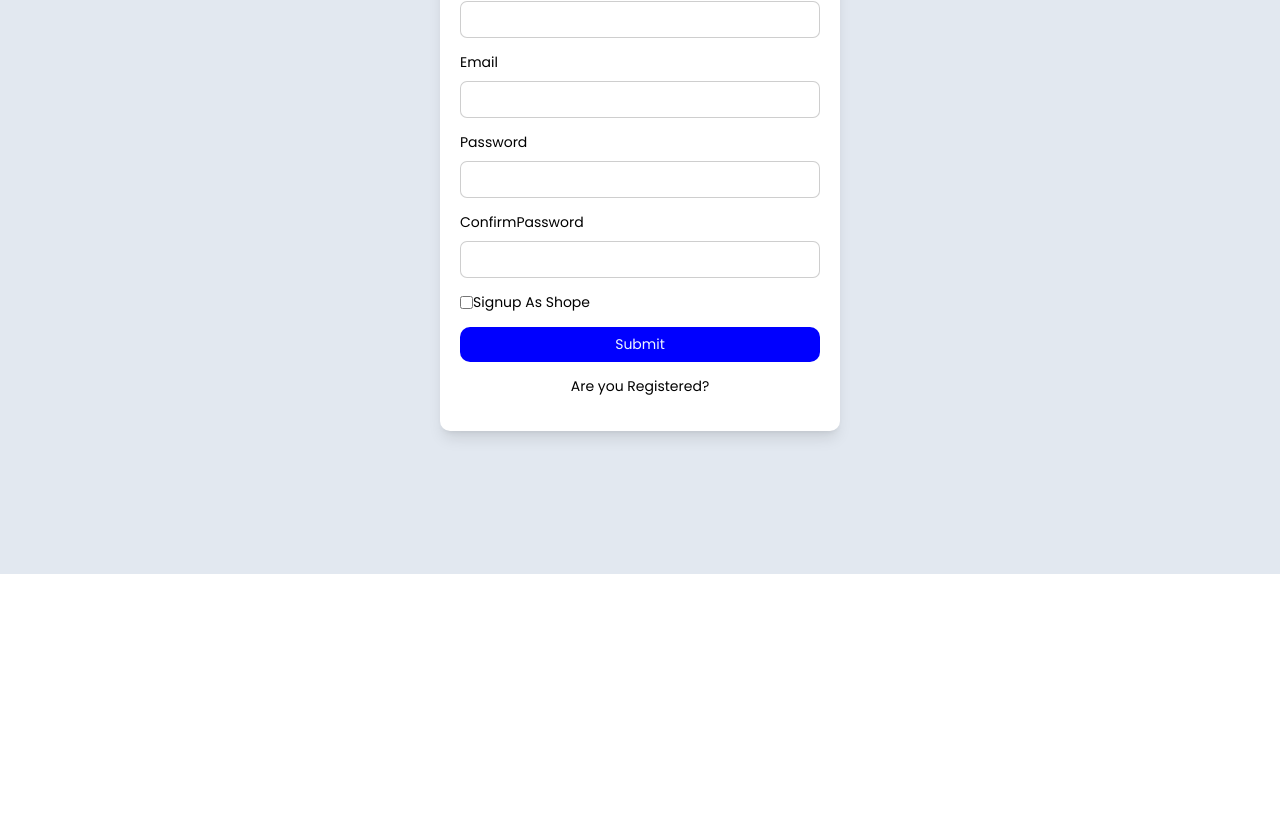
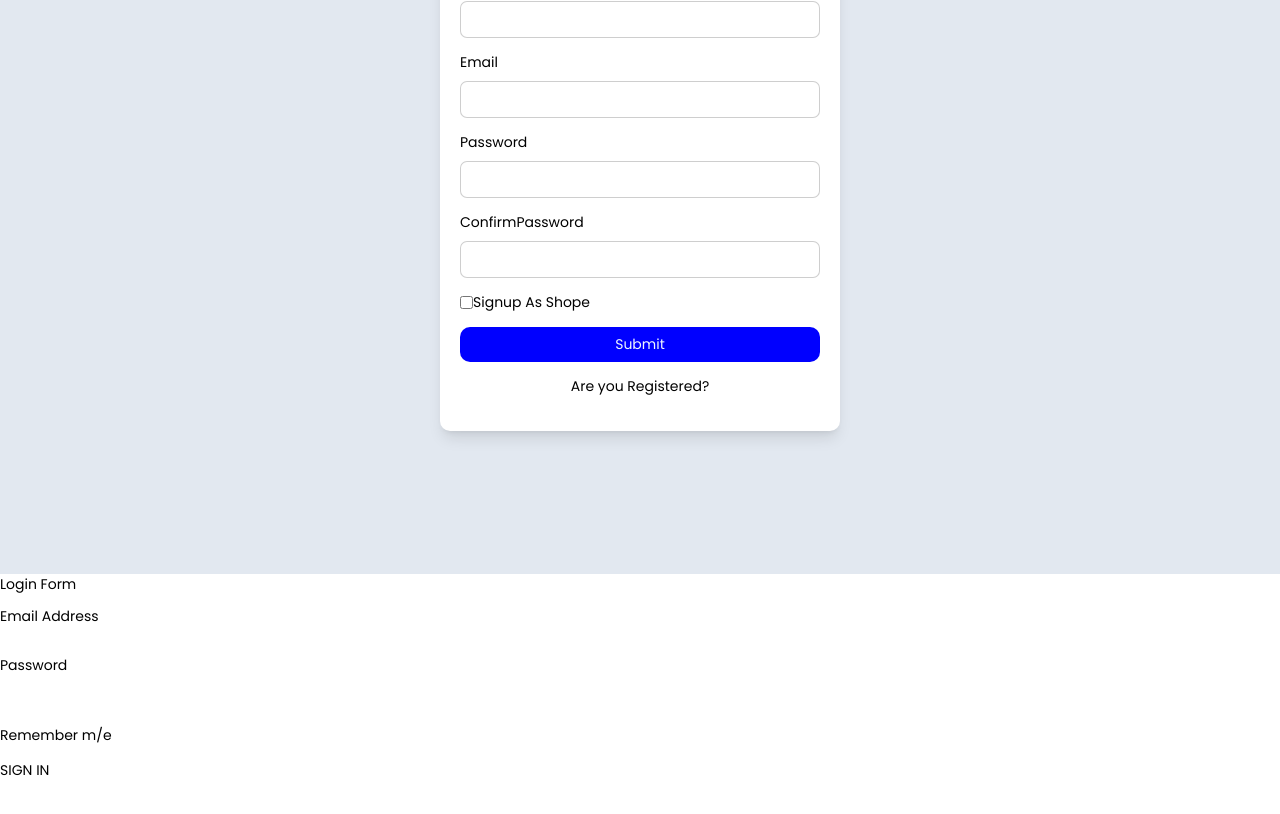
Before and after one commit to Arjunarunachalan/sigi_frontend, a React (Create React App) app: page /login in a window 1280 px wide. Shown: the part 226-1040 px from the top of the page. Before the commit the page ends 800 px from the top, so only its background shows below. Built offline with nearby package versions, Linux system fonts and the light colour scheme.

Commit message:
login page created

```diff
--- a/src/App.js
+++ b/src/App.js
@@ -2,11 +2,14 @@ import logo from './logo.svg';
 import './App.css';
 import './Assets/css/global.css'
 import Signup from './Components/Signup/Signup';
+import Loginform from './Components/Login/Login';
+
 
 function App() {
   return (
     <>
     <Signup />
+    <Loginform />
     </>
   );
 }
--- /dev/null
+++ b/src/Components/Login/Login.css
@@ -0,0 +1,8 @@
+.wrapper{
+    height: 100vh;
+}
+.login{
+    width: 300px;
+    height: min-content;
+    border-radius: 5px;
+}
--- /dev/null
+++ b/src/Components/Login/Login.jsx
@@ -0,0 +1,25 @@
+import React from "react";
+import './Login.css'
+function Loginform() {
+    return (
+        <div className="wrapper d-flex align-items-center justift-content-center w-100">
+        <div className="login">
+            <h2 className="mb-3">Login Form</h2>
+            <div className="form_group mb-2">
+                <label htmlFor="email">Email Address</label>
+                <input type="email"/>
+            </div>
+            <div className="form_group mb-2">
+                <label htmlFor="password">Password</label>
+                <input type="password"/>
+            </div>
+            <div className="form_group mb-2">
+                <label htmlFor="checkbox"></label>
+                <input type="check"/>Remember m/e
+            </div>
+            <button type="submit" className="btn btn-blue mt-2">SIGN IN</button>
+        </div>
+        </div>
+    )
+}
+export default Loginform
```
